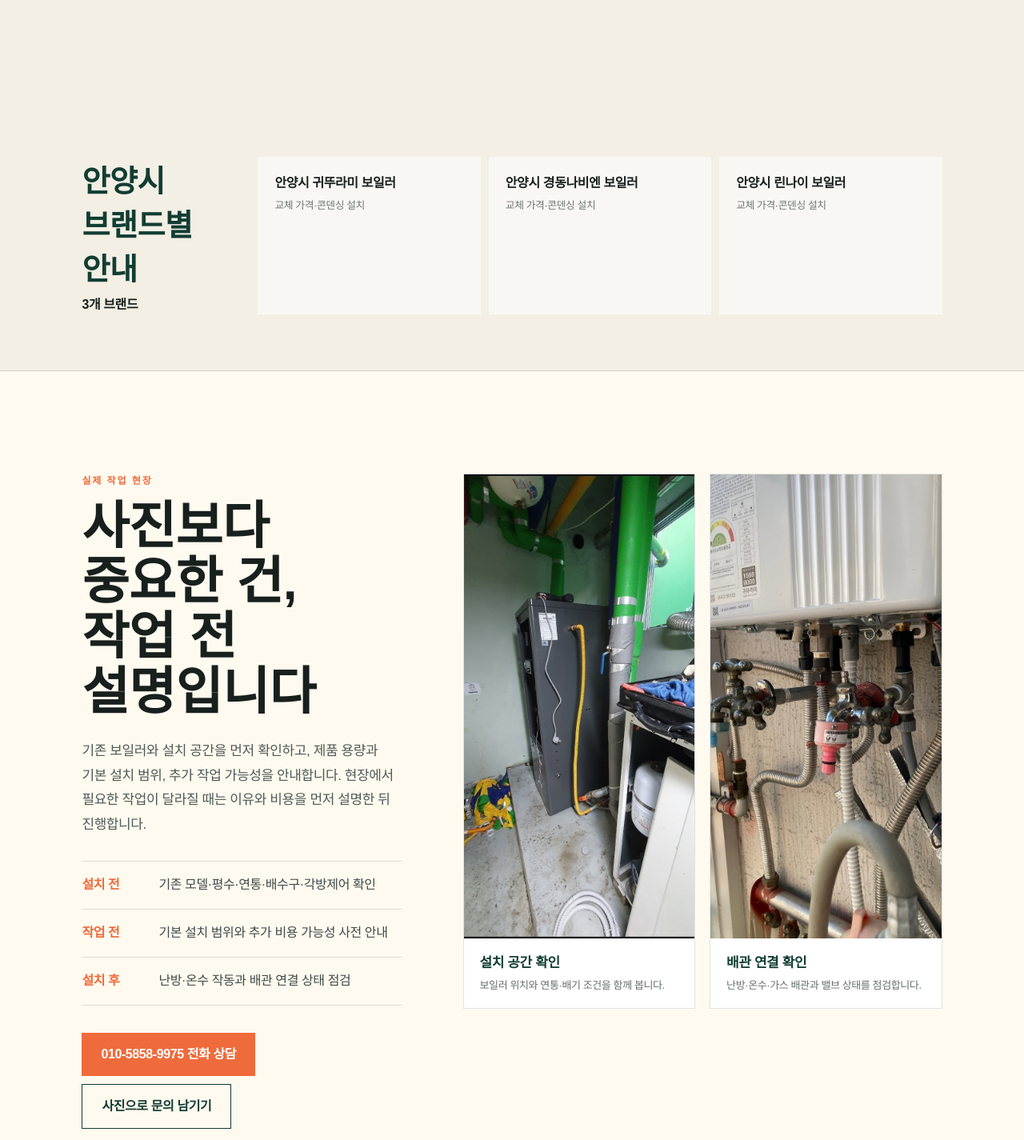
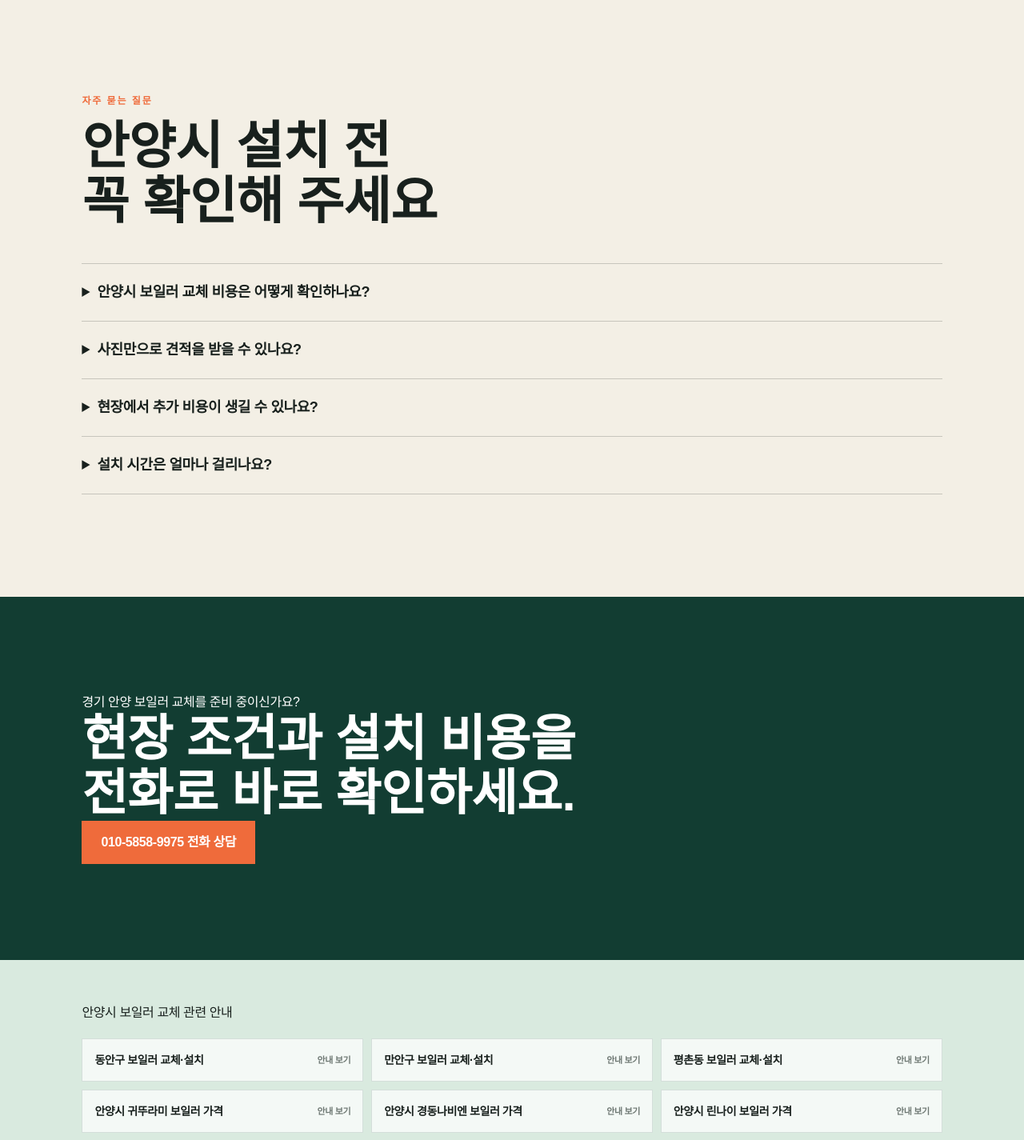
Before and after one commit to paulslife2017-hue/rocketboiler, a Next.js app: page /regions/anyang in a window 1280 px wide. Shown: the part 2642-4067 px from the top of the page at 80% size. Built offline with nearby package versions, Linux system fonts and the light colour scheme; a web font is replaced by a local one.

Commit message:
Simplify regional contact actions and prioritize consultation content

```diff
--- a/app/regions/[slug]/page.tsx
+++ b/app/regions/[slug]/page.tsx
@@ -29,9 +29,6 @@ export default async function RegionPage({params}:{params:Promise<{slug:string}>
     <section className={styles.hero}><p className={styles.eyebrow}>{region} 보일러 설치 전문</p><h1>{areaKeyword} 보일러 교체·설치 비용,<br/><em>전화로 바로 상담하세요</em></h1><p className={styles.lead}>경동나비엔·귀뚜라미·린나이 가스보일러 교체부터 신규 설치까지. 현장 조건과 예상 추가 비용을 설치 전에 안내합니다.</p><div className={styles.actions}><a href="tel:01058589975" className={styles.primary}>전화로 바로 상담</a><a href="#cost" className={styles.secondary}>비용 기준 보기</a></div></section>
     <section className={styles.localStrip}><strong>방문 상담 지역</strong><span>{area.neighborhoods.join(" · ")} 및 {area.name} 전 지역</span></section>
     <section className={styles.section} id="cost"><p className={styles.kicker}>견적에서 확인할 항목</p><h2>제품 가격만큼 중요한<br/>현장 설치 조건</h2><div className={styles.grid}><article><b>01</b><h3>보일러 교체 비용</h3><p>기존 모델, 난방 평수, 용량과 배관 상태를 함께 확인해 알맞은 제품과 설치 범위를 안내합니다.</p></article><article><b>02</b><h3>연통·배수구 조건</h3><p>신규 설치나 위치 변경은 연통 연장과 타공이 필요할 수 있으며, 콘덴싱 보일러는 배수구 위치를 확인합니다.</p></article><article><b>03</b><h3>각방제어·통신선</h3><p>각방제어기와 실내조절기 사진을 확인해 작업 시간과 추가 자재 가능성을 미리 설명합니다.</p></article></div></section>
-    <section className={styles.keywordBand}><p>{area.name} 보일러 교체 관련 안내</p><SeoKeywordLinks areaSlug={area.slug} areaName={area.name} neighborhoods={area.neighborhoods}/></section>
-    <section className={styles.section}><p className={styles.kicker}>동네별 사진 견적</p><h2>{area.neighborhoods.join("·")}<br/>보일러 교체 안내</h2><div className={styles.grid}>{area.neighborhoods.map((n,index)=><article key={n}><b>{String(index+1).padStart(2,"0")}</b><h3><Link href={`/regions/${area.slug}/${n}`}>{n} 보일러 교체·설치</Link></h3><p>{n} 아파트·빌라·주택의 기존 보일러 모델, 난방 평수, 연통과 배수구 사진을 확인해 귀뚜라미·경동나비엔·린나이 제품과 예상 설치 범위를 안내합니다.</p></article>)}</div></section>
-    <section className={styles.areaGroup}><div><span>{area.name} 브랜드별 안내</span><strong>3개 브랜드</strong></div><div className={styles.areaLinks}>{[{slug:"kiturami",name:"귀뚜라미"},{slug:"kyungdong-navien",name:"경동나비엔"},{slug:"rinnai",name:"린나이"}].map(brand=><Link href={`/regions/${area.slug}/brands/${brand.slug}`} key={brand.slug}><b>{area.name} {brand.name} 보일러</b><small>교체 가격·콘덴싱 설치</small></Link>)}</div></section>
     <section className={`${styles.section} ${styles.fieldStory}`}>
       <div className={styles.fieldIntro}>
         <p className={styles.kicker}>실제 작업 현장</p>
@@ -44,9 +41,7 @@ export default async function RegionPage({params}:{params:Promise<{slug:string}>
         </ul>
         <div className={styles.fieldActions}>
           <a href="tel:01058589975" className={styles.primary}>010-5858-9975 전화 상담</a>
-          <a href="#consultation" data-consultation-trigger className={styles.secondary}>사진으로 문의 남기기</a>
         </div>
-        <a className={styles.photoSource} href="https://map.naver.com/p/entry/place/2092135363" target="_blank" rel="noopener noreferrer">네이버 플레이스에서 업체 정보 확인 ↗</a>
       </div>
       <div className={styles.photoGrid}>
         <figure><Image src="/field-photos/naver-1.jpg" alt="보일러 설치 공간과 연통 배치 확인 현장" width={955} height={1280}/><figcaption><b>설치 공간 확인</b><span>보일러 위치와 연통·배기 조건을 함께 봅니다.</span></figcaption></figure>
@@ -55,6 +50,9 @@ export default async function RegionPage({params}:{params:Promise<{slug:string}>
     </section>
     <section className={styles.section}><p className={styles.kicker}>자주 묻는 질문</p><h2>{area.name} 설치 전<br/>꼭 확인해 주세요</h2><div className={styles.faq}>{faq.map(x=><details key={x.q}><summary>{x.q}</summary><p>{x.a}</p></details>)}</div></section>
     <section className={styles.cta}><p>{region} 보일러 교체를 준비 중이신가요?</p><h2>현장 조건과 설치 비용을<br/>전화로 바로 확인하세요.</h2><a href="tel:01058589975">010-5858-9975 전화 상담</a></section>
+    <section className={styles.keywordBand}><p>{area.name} 보일러 교체 관련 안내</p><SeoKeywordLinks areaSlug={area.slug} areaName={area.name} neighborhoods={area.neighborhoods}/></section>
+    <section className={styles.section}><p className={styles.kicker}>동네별 사진 견적</p><h2>{area.neighborhoods.join("·")}<br/>보일러 교체 안내</h2><div className={styles.grid}>{area.neighborhoods.map((n,index)=><article key={n}><b>{String(index+1).padStart(2,"0")}</b><h3><Link href={`/regions/${area.slug}/${n}`}>{n} 보일러 교체·설치</Link></h3><p>{n} 아파트·빌라·주택의 기존 보일러 모델, 난방 평수, 연통과 배수구 사진을 확인해 귀뚜라미·경동나비엔·린나이 제품과 예상 설치 범위를 안내합니다.</p></article>)}</div></section>
+    <section className={styles.areaGroup}><div><span>{area.name} 브랜드별 안내</span><strong>3개 브랜드</strong></div><div className={styles.areaLinks}>{[{slug:"kiturami",name:"귀뚜라미"},{slug:"kyungdong-navien",name:"경동나비엔"},{slug:"rinnai",name:"린나이"}].map(brand=><Link href={`/regions/${area.slug}/brands/${brand.slug}`} key={brand.slug}><b>{area.name} {brand.name} 보일러</b><small>교체 가격·콘덴싱 설치</small></Link>)}</div></section>
     <footer className={styles.footer}><Link href="/regions">전체 설치 지역</Link><Link href="/brands">브랜드별 보일러</Link><Link href="/guides">교체·가격 안내</Link><span>로켓보일러</span></footer>
     <script type="application/ld+json" dangerouslySetInnerHTML={{__html:JSON.stringify(schema)}}/><script type="application/ld+json" dangerouslySetInnerHTML={{__html:JSON.stringify(faqSchema)}}/><script type="application/ld+json" dangerouslySetInnerHTML={{__html:JSON.stringify(breadcrumbSchema)}}/>
   </main>;
```
